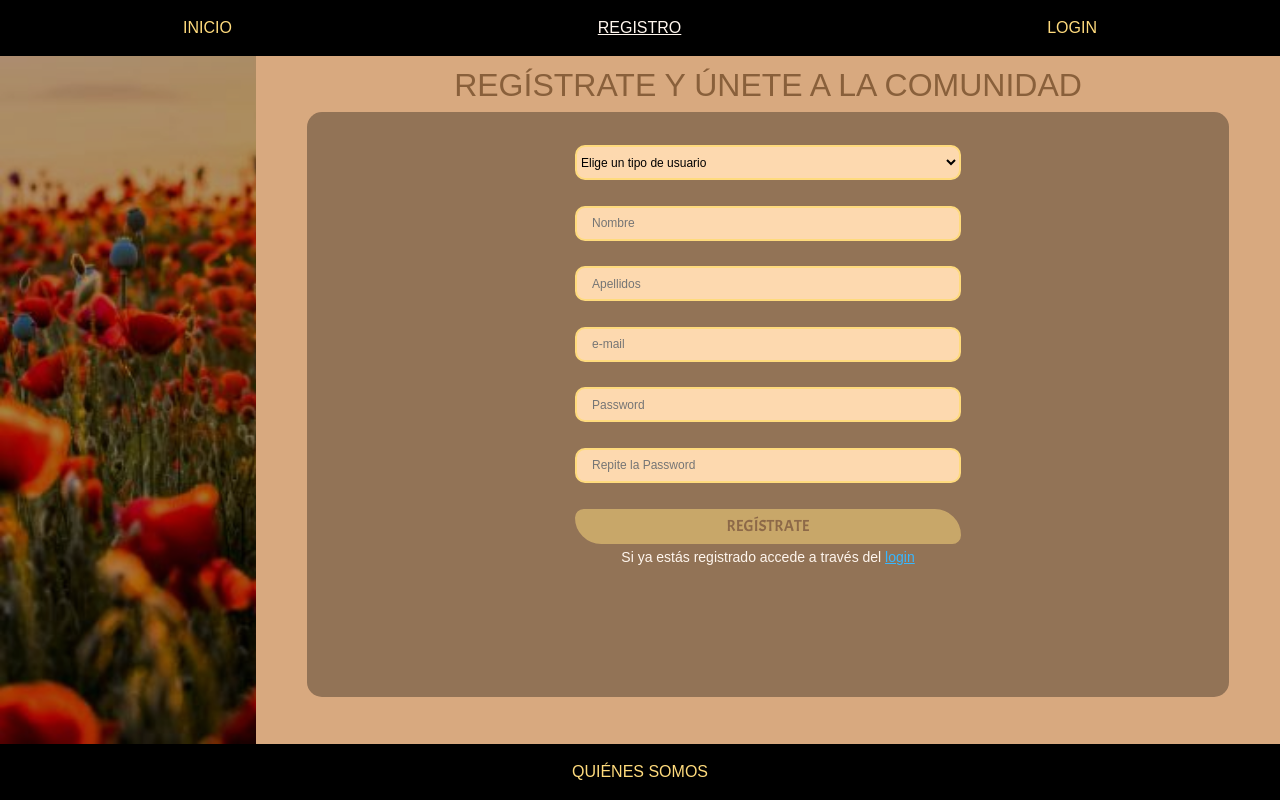
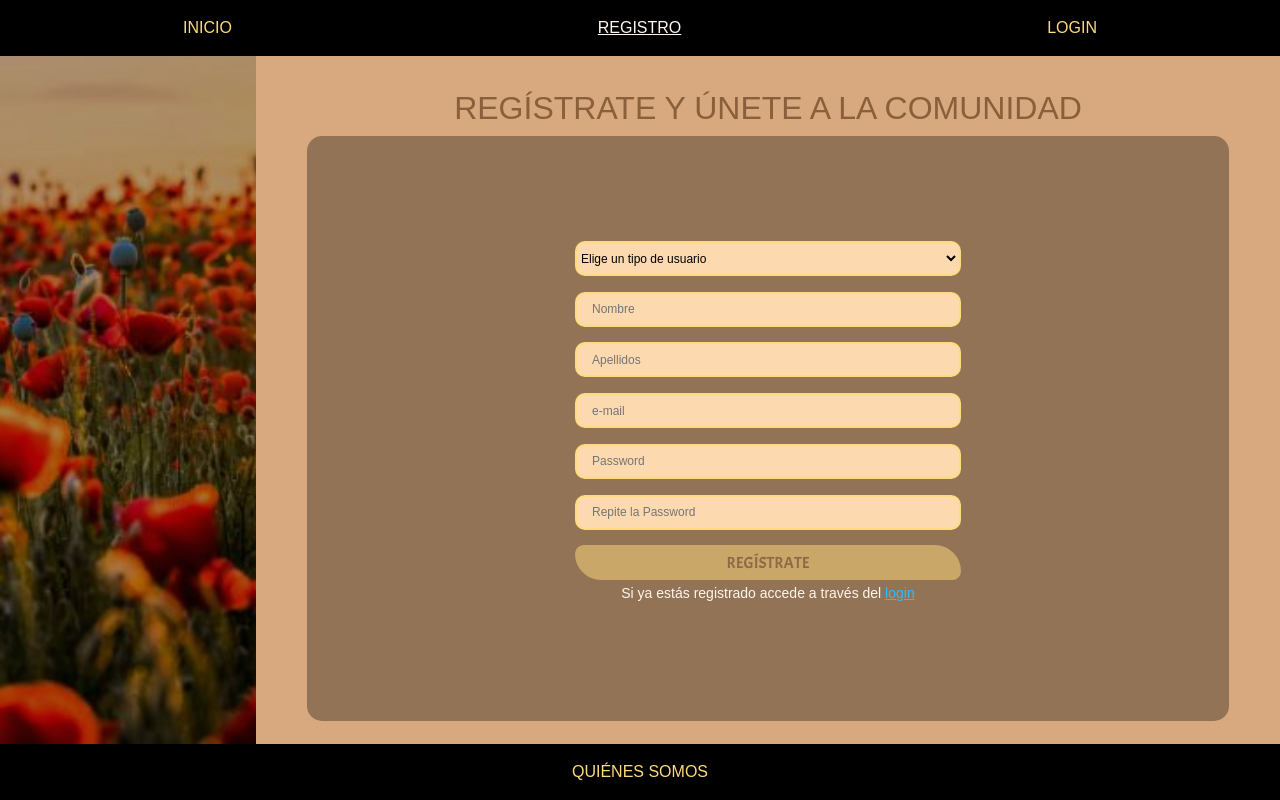
Before and after one commit to SildelaBarrera/Ruralea, an Angular app: page /registro in a window 1280 px wide. Built offline with nearby package versions, Linux system fonts and the light colour scheme; a web font is replaced by a local one.

Commit message:
ajuste inputs registro

```diff
--- a/src/app/components/card/card.component.ts
+++ b/src/app/components/card/card.component.ts
@@ -149,24 +149,30 @@ export class CardComponent {
   //     });
   // }
   public abrirChat(id_productor: number, id_evento: number) {
-    console.log(this.eventoPadre)
+    console.log(this.eventoPadre);
     id_evento = this.eventoPadre.id_evento;
     console.log(id_evento, 'cartaaaaaaa');
 
     this.chatServicio.nuevoChat(this.usuarioServicio.usuarioLogueado.id_usuario, id_productor, id_evento).subscribe((resp: Respuesta) => {
-        console.log(id_productor, 'este es mi productor');
+        if (resp.error) {
+            console.error('Error creando o obteniendo el chat', resp.mensaje);
+            return;
+        }
+
+        // **Cambio**: Asignar el chat devuelto por el backend
         this.miChat = resp.datoChat;
-        console.log(id_productor, this.miChat,'este es mi productor');
         this.productor_id = id_productor;
-        console.log(this.productor_id, 'ye ye ye ye');
+        console.log('mi chat creado o existente', resp.datoChat);
 
-        console.log('mi chat creado', resp.datoChat);
         let mensaje = "Hola, soy " + this.usuarioServicio.usuarioLogueado.nombre + " y me gustaría recibir más información sobre el evento";
 
+        // **Cambio**: Usar el id_chat del chat devuelto por el backend
         this.chatServicio.enviarMensaje(mensaje, this.usuarioServicio.usuarioLogueado.id_usuario, this.miChat.id_chat).subscribe((resp: Respuesta) => {
+            if (resp.error) {
+                console.error('Error enviando el mensaje', resp.mensaje);
+                return;
+            }
             this.cargarMensajes(this.miChat.id_chat);
-            console.log(this.miChat.id_chat, 'fuuuuuuuuu');
-
         });
     });
 
--- a/src/app/pages/mis-reservas/mis-reservas.component.css
+++ b/src/app/pages/mis-reservas/mis-reservas.component.css
@@ -34,7 +34,7 @@ button{
     font-family: var(--letraBoton);
     cursor:pointer;
 }
-button:focus{
+button:focus-within{
     border: solid var(--mostaza) 2px;
 }
 
--- a/src/app/pages/registro/registro.component.css
+++ b/src/app/pages/registro/registro.component.css
@@ -26,10 +26,11 @@
     background-color: var(--marronMedio);
     display: flex;
     flex-direction: column;
+    justify-content: center;
     align-items: center;
 }
 .inputs{
-    padding-top: 15px;
+    /* padding-top: 15px;     */
     border-radius: 15px;
     height: 85%;
     width: 90%;
@@ -38,6 +39,17 @@
     flex-direction: column;
     align-items: center;
     text-align: center;
+
+}
+.formmm{
+
+    display: flex;
+    flex-direction: column;
+    justify-content: center;
+    align-items: center;
+    text-align: center;
+    height: 100%;
+    width: 80%;
 }
 .inputsHijo{
 
@@ -46,7 +58,7 @@
     justify-content: space-around;
     align-items: center;
     text-align: center;
-    height: 469px;
+    height: 400px;
 }
 h2{
     color:var(--marronOscuro);
--- a/src/app/pages/registro/registro.component.html
+++ b/src/app/pages/registro/registro.component.html
@@ -6,7 +6,7 @@
     <div class="formulario">
         <div><h2>REGÍSTRATE Y ÚNETE A LA COMUNIDAD</h2></div>
         <div class="inputs">
-            <form [formGroup]="myForm">
+            <form class="formmm" [formGroup]="myForm">
 
                 <div class="inputsHijo">
                     <div class="form-group">
--- a/src/app/shared/chat.service.ts
+++ b/src/app/shared/chat.service.ts
@@ -10,8 +10,8 @@ import { UsuarioServiceService } from './usuario-service.service';
 export class ChatService {
   public chat: Chat;
   public miChat_id: number;
-  //public url: string = "http://localhost:3000/"
-  public url: string = "https://apirest-ruralea.vercel.app/"
+  public url: string = "http://localhost:3000/"
+  //public url: string = "https://apirest-ruralea.vercel.app/"
 
   constructor(private http: HttpClient, public usuarioServicio: UsuarioServiceService) { }
 
--- a/src/app/shared/evento-service.service.ts
+++ b/src/app/shared/evento-service.service.ts
@@ -14,8 +14,8 @@ export class EventoServiceService {
   public eventos:Evento[];
   public eventosEncontrados: Evento [];
   public reservas: Evento[];
-  //public url: string = "http://localhost:3000/"
-  public url: string = "https://apirest-ruralea.vercel.app/"
+  public url: string = "http://localhost:3000/"
+  //public url: string = "https://apirest-ruralea.vercel.app/"
   constructor(private http: HttpClient) {
 
   }
--- a/src/app/shared/reservas.service.ts
+++ b/src/app/shared/reservas.service.ts
@@ -11,8 +11,8 @@ import { HttpClient } from '@angular/common/http';
 export class ReservasService {
   public reservas: Evento[] = [];
   public evento: Evento;
-  //public url: string = "http://localhost:3000/"
-  public url: string = "https://apirest-ruralea.vercel.app/"
+  public url: string = "http://localhost:3000/"
+  //public url: string = "https://apirest-ruralea.vercel.app/"
   constructor(public eventoService: EventoServiceService, public http: HttpClient) {
 
 
--- a/src/app/shared/usuario-service.service.ts
+++ b/src/app/shared/usuario-service.service.ts
@@ -11,8 +11,8 @@ export class UsuarioServiceService {
   public logueado:boolean = false;
   public usuarioLogueado : Usuario;
   public usuario: Usuario;
-  //public url: string = "http://localhost:3000/"
-  public url: string = "https://apirest-ruralea.vercel.app/"
+  public url: string = "http://localhost:3000/"
+  //public url: string = "https://apirest-ruralea.vercel.app/"
 
   constructor(private http:HttpClient) {
    }
```
